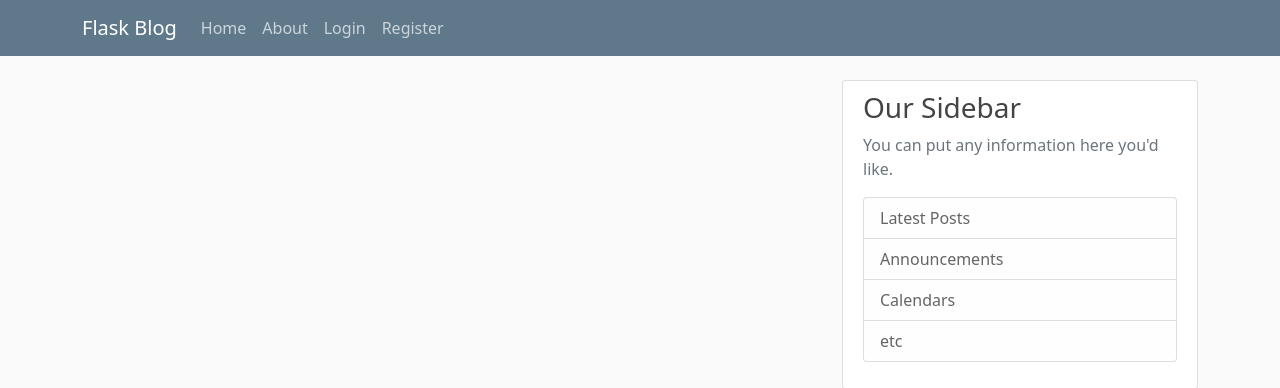
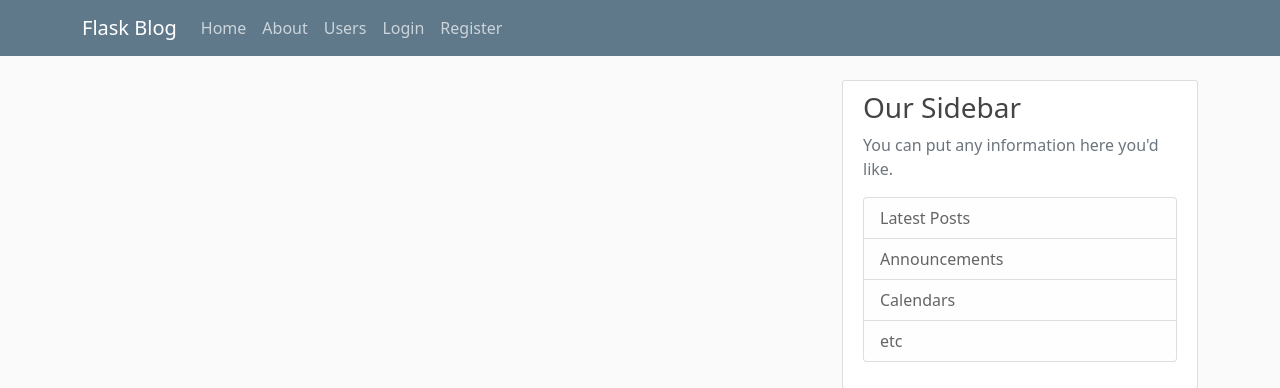
Before and after one commit to incolumepy-cursos/incolumepy.flaskproject, a Flask app: page / in a window 1280 px wide. Shown: the top 388 px of the page. Run offline with Flask 2, Linux system fonts and the light colour scheme; data that the repository does not hold is empty; some libraries are stand-ins or nearby versions.

Commit message:
Associado a nova rota com link no template principal (layout.html)

```diff
--- a/incolumepy/flaskproject/templates/layout.html
+++ b/incolumepy/flaskproject/templates/layout.html
@@ -27,6 +27,7 @@
             <div class="navbar-nav mr-auto">
               <a class="nav-item nav-link" href="{{url_for('home')}}">Home</a>
               <a class="nav-item nav-link" href="/about">About</a>
+              <a class="nav-item nav-link" href="{{url_for('user')}}">Users</a>
             </div>
             <!-- Navbar Right Side -->
             <div class="navbar-nav">
```
